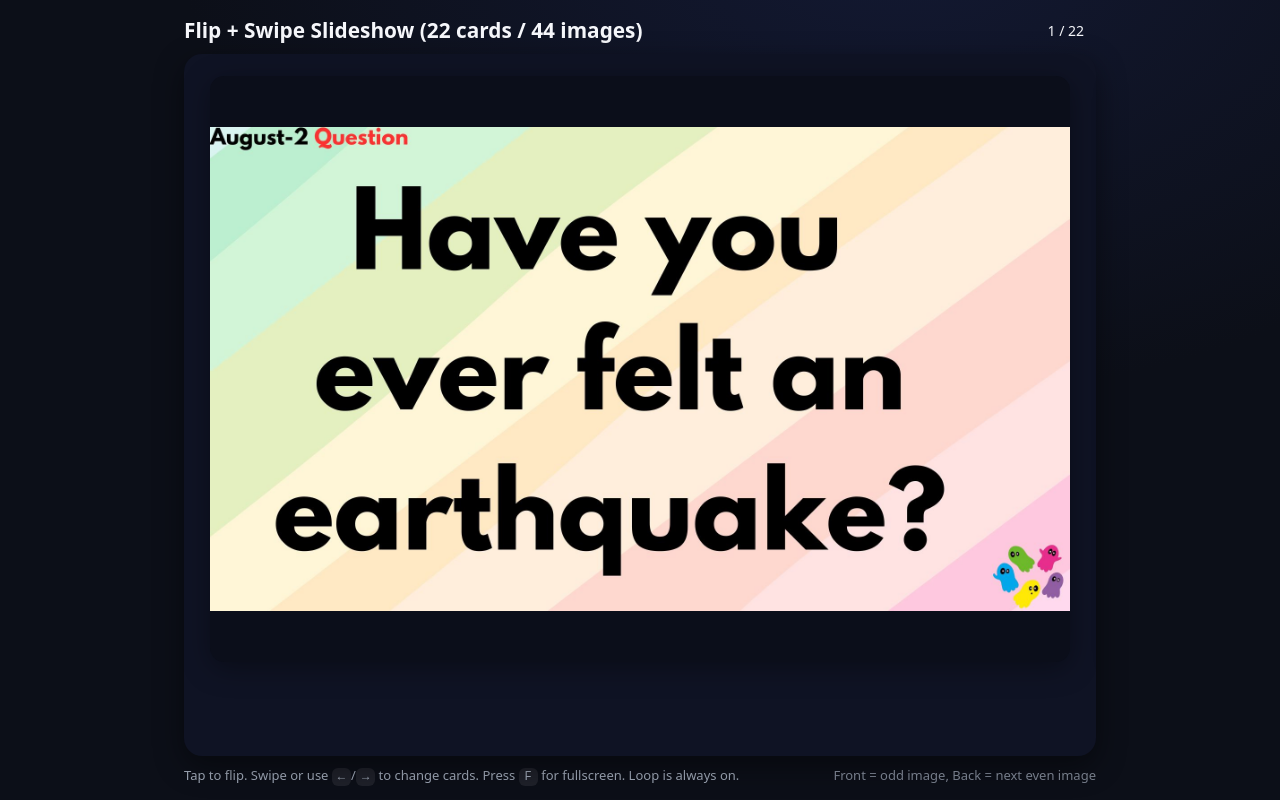
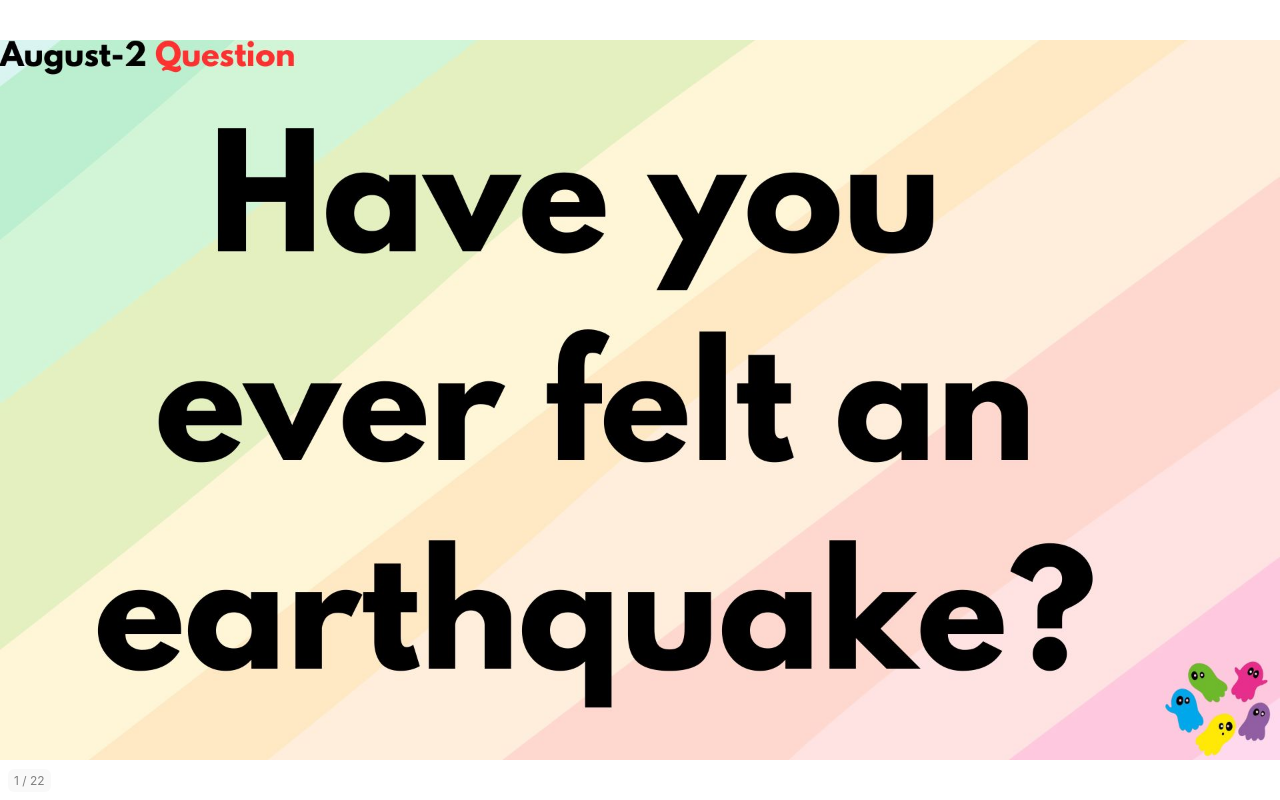
Before and after one commit to Uhibon/August-2-QA, a plain HTML site: page index.html in a window 1280 px wide. Drawn offline with Linux system fonts and the light colour scheme.

Commit message:
Update index.html

```diff
--- a/index.html
+++ b/index.html
@@ -2,260 +2,228 @@
 <html lang="en">
 <head>
   <meta charset="utf-8" />
-  <meta name="viewport" content="width=device-width, initial-scale=1" />
-  <title>Flip + Swipe Slideshow (44 imgs → 22 cards)</title>
+  <meta name="viewport" content="width=device-width, initial-scale=1, viewport-fit=cover" />
+  <title>Flip + Swipe Slideshow (Mobile • No Margins)</title>
   <style>
-    :root { --bg:#0c0f18; --fg:#f6f7fb; --muted:#a2abba; --accent:#7cc4ff; }
-    *{box-sizing:border-box}
-    html,body{height:100%}
-    body{margin:0;background:radial-gradient(1200px 800px at 70% -10%, #131933 0%, var(--bg) 60%);color:var(--fg);font-family:ui-sans-serif,system-ui,-apple-system,Segoe UI,Roboto,Helvetica,Arial,"Apple Color Emoji","Segoe UI Emoji"}
+    /* --- Reset / Base --- */
+    html, body { height: 100%; }
+    * { box-sizing: border-box; }
+    body { margin: 0; background: #fff; color: #000; font-family: -apple-system, BlinkMacSystemFont, "Segoe UI", Roboto, Helvetica, Arial, system-ui, sans-serif; }
 
-    .app{display:grid;grid-template-rows:auto 1fr auto;gap:10px;height:100dvh;max-width:960px;margin:0 auto;padding:16px clamp(12px,3vw,24px)}
-    header{display:flex;align-items:center;justify-content:space-between;gap:12px}
-    header h1{margin:0;font-size:clamp(1rem,1.5vw + .7rem,1.3rem);font-weight:650}
+    /* --- Full-bleed stage --- */
+    .stage { position: fixed; inset: 0; background: #fff; touch-action: pan-y; }
 
-    .slider{position:relative;overflow:hidden;border-radius:18px;background:#0f1324;box-shadow:0 10px 30px rgba(0,0,0,.45);touch-action:pan-y}
-    .track{display:flex;height:100%;transform:translateX(var(--tx,0px));transition:transform 280ms ease;will-change:transform}
-    .slide{flex:0 0 100%;display:grid;place-items:center;height:calc(100dvh - 170px);padding:clamp(10px,2vw,18px)}
+    /* --- Horizontal slider --- */
+    .track { height: 100%; display: flex; transform: translate3d(var(--tx, 0px), 0, 0); transition: transform 260ms ease; will-change: transform; }
+    .slide { flex: 0 0 100%; height: 100%; display: grid; place-items: center; }
 
-    /* Card flip */
-    .card{position:relative;width:min(92vw,860px);height:calc(100% - 8px);perspective:1400px}
-    .card .inner{position:relative;width:100%;height:100%;transform-style:preserve-3d;transition:transform 450ms cubic-bezier(.2,.7,.2,1)}
-    .card.flipped .inner{transform:rotateY(180deg)}
-    .face{position:absolute;inset:0;display:grid;place-items:center;border-radius:14px;overflow:hidden;backface-visibility:hidden;background:#0b0e1a;box-shadow:0 6px 28px rgba(0,0,0,.35)}
-    .face img{max-width:100%;max-height:100%;object-fit:contain;display:block}
-    .face.back{transform:rotateY(180deg)}
+    /* --- Flip card --- */
+    .card { position: relative; width: 100vw; height: 100dvh; perspective: 1400px; }
+    .card .inner { position: absolute; inset: 0; transform-style: preserve-3d; transition: transform 380ms cubic-bezier(.2,.7,.2,1); }
+    .card.flipped .inner { transform: rotateY(180deg); }
 
-    .controls{position:absolute;inset:0;display:grid;grid-template-columns:1fr 1fr;pointer-events:none}
-    .btn{pointer-events:auto;align-self:center;display:grid;place-items:center;height:100%;opacity:0;color:var(--fg);transition:opacity .2s}
-    .slider:hover .btn{opacity:.95}
-    .btn span{display:inline-grid;place-items:center;width:44px;height:44px;border-radius:999px;background:rgba(20,24,40,.7);box-shadow:0 8px 20px rgba(0,0,0,.35);font-size:22px;backdrop-filter:blur(4px)}
-    .btn.prev{justify-self:start}
-    .btn.next{justify-self:end}
+    .face { position: absolute; inset: env(safe-area-inset-top) env(safe-area-inset-right) env(safe-area-inset-bottom) env(safe-area-inset-left); display: grid; place-items: center; backface-visibility: hidden; background: #fff; }
+    .face.back { transform: rotateY(180deg); }
 
-    .hud{display:flex;align-items:center;gap:12px;color:var(--muted);font-size:14px}
-    .counter{font-variant-numeric:tabular-nums;color:var(--fg)}
-    .progress{position:relative;height:6px;flex:1;background:rgba(255,255,255,.08);border-radius:999px;overflow:hidden}
-    .bar{position:absolute;inset:0 auto 0 0;width:var(--pct,0%);background:linear-gradient(90deg,#7cc4ff,#a0e0ff)}
+    .face img { width: 100%; height: 100%; object-fit: contain; display: block; }
 
-    .footer{display:flex;align-items:center;justify-content:space-between;gap:12px;font-size:13px;color:var(--muted)}
-    .hint kbd{background:rgba(255,255,255,.08);padding:2px 6px;border-radius:6px;font-size:12px}
-
-    @media (max-width:640px){.slide{height:calc(100dvh - 200px)}}
+    /* Minimal HUD (optional). Can be removed if you truly want nothing. */
+    .hud { position: fixed; left: 8px; bottom: calc(8px + env(safe-area-inset-bottom)); font-size: 12px; opacity: .5; background: rgba(0,0,0,.05); color: #000; padding: 4px 6px; border-radius: 6px; }
   </style>
 </head>
 <body>
-  <div class="app" id="app">
-    <header>
-      <h1>Flip + Swipe Slideshow (22 cards / 44 images)</h1>
-      <div class="hud"><span class="counter" id="counter">1 / 22</span><div class="progress"><div class="bar" id="bar" style="--pct: 4.55%"></div></div></div>
-    </header>
-
-    <div class="slider" id="slider" aria-roledescription="carousel" aria-label="Flip and Swipe Cards">
-      <div class="track" id="track"></div>
-      <div class="controls" aria-hidden="true">
-        <button class="btn prev" id="prevBtn" aria-label="Previous card (←)"><span>←</span></button>
-        <button class="btn next" id="nextBtn" aria-label="Next card (→)"><span>→</span></button>
-      </div>
-    </div>
-
-    <div class="footer">
-      <div class="hint">Tap to flip. Swipe or use <kbd>←</kbd>/<kbd>→</kbd> to change cards. Press <kbd>F</kbd> for fullscreen. Loop is always on.</div>
-      <label style="opacity:.7">Front = odd image, Back = next even image</label>
-    </div>
+  <!-- Stage fills the screen, no margins/padding -->
+  <div class="stage" id="stage" aria-roledescription="carousel" aria-label="Flip & Swipe Cards">
+    <div class="track" id="track"></div>
   </div>
+  <div class="hud" id="hud">1 / 22</div>
 
   <script>
-    // ---------- Config ----------
-    const TOTAL_IMAGES = 44;               // 01.jpg ... 44.jpg
-    const CARDS = TOTAL_IMAGES / 2;        // 22
-    const IMG_PATH = (n) => `${String(n).padStart(2,'0')}.jpg`;
+    /* Config */
+    const TOTAL_IMAGES = 44; // 01.jpg - 44.jpg
+    const CARDS = TOTAL_IMAGES / 2; // 22
+    const IMG_PATH = (n) => `${String(n).padStart(2, '0')}.jpg`;
 
-    // ---------- DOM ----------
-    const slider = document.getElementById('slider');
+    /* DOM */
+    const stage = document.getElementById('stage');
     const track = document.getElementById('track');
-    const counter = document.getElementById('counter');
-    const bar = document.getElementById('bar');
-    const nextBtn = document.getElementById('nextBtn');
-    const prevBtn = document.getElementById('prevBtn');
+    const hud = document.getElementById('hud');
 
-    // ---------- Build slides (each slide = one card with front/back) ----------
+    /* Build slides */
     const slides = [];
     for (let c = 0; c < CARDS; c++) {
-      const frontNum = c * 2 + 1;        // 1,3,5,...,43
-      const backNum  = frontNum + 1;     // 2,4,6,...,44
+      const nFront = c * 2 + 1;
+      const nBack  = nFront + 1;
 
       const slide = document.createElement('section');
       slide.className = 'slide';
-      slide.setAttribute('role','group');
-      slide.setAttribute('aria-roledescription','slide');
-      slide.setAttribute('aria-label',`Card ${c+1} of ${CARDS}`);
 
       const card = document.createElement('div');
       card.className = 'card';
-      card.dataset.front = frontNum;
-      card.dataset.back = backNum;
 
       const inner = document.createElement('div');
       inner.className = 'inner';
 
-      const faceFront = document.createElement('div');
-      faceFront.className = 'face front';
+      const faceF = document.createElement('div');
+      faceF.className = 'face front';
       const imgF = document.createElement('img');
-      imgF.alt = `Card ${c+1} front (${IMG_PATH(frontNum)})`;
+      imgF.alt = `Card ${c+1} front`;
       imgF.loading = 'lazy';
-      imgF.dataset.src = IMG_PATH(frontNum);
-      faceFront.appendChild(imgF);
+      imgF.dataset.src = IMG_PATH(nFront);
+      faceF.appendChild(imgF);
 
-      const faceBack = document.createElement('div');
-      faceBack.className = 'face back';
+      const faceB = document.createElement('div');
+      faceB.className = 'face back';
       const imgB = document.createElement('img');
-      imgB.alt = `Card ${c+1} back (${IMG_PATH(backNum)})`;
+      imgB.alt = `Card ${c+1} back`;
       imgB.loading = 'lazy';
-      imgB.dataset.src = IMG_PATH(backNum);
-      faceBack.appendChild(imgB);
+      imgB.dataset.src = IMG_PATH(nBack);
+      faceB.appendChild(imgB);
 
-      inner.appendChild(faceFront);
-      inner.appendChild(faceBack);
+      inner.appendChild(faceF);
+      inner.appendChild(faceB);
       card.appendChild(inner);
       slide.appendChild(card);
       track.appendChild(slide);
       slides.push(slide);
     }
 
-    // ---------- State ----------
-    let index = 0;                // 0..CARDS-1
-    let w = slider.clientWidth;
+    /* State */
+    let index = 0; // current card
+    let w = stage.clientWidth;
     let baseTx = 0;
 
     // gesture state
     let dragging = false;
     let startX = 0;
-    let currentX = 0;
-    let tapCandidate = false;
-    let tapTimer = null;
+    let curX = 0;
+    let tapOK = false;
+    let tapTimer = 0;
 
-    const DRAG_THRESHOLD = 48;    // px to trigger slide
-    const TAP_MOVEMENT = 8;       // px wiggle allowed to count as tap
-    const TAP_TIME = 220;         // ms max press for tap
+    const DRAG_THRESHOLD = 48; // px to change card
+    const TAP_WIGGLE = 8;      // px tolerance for tap
+    const TAP_TIME = 220;      // ms max for tap
 
-    function isFlipped(cIdx){
-      return slides[cIdx].querySelector('.card').classList.contains('flipped');
-    }
-    function setFlipped(cIdx, val){
-      const card = slides[cIdx].querySelector('.card');
-      card.classList.toggle('flipped', !!val);
+    /* Helpers */
+    function faceImgs(i) {
+      const card = slides[i]?.querySelector('.card');
+      if (!card) return {};
+      return {
+        front: card.querySelector('.front img'),
+        back:  card.querySelector('.back img'),
+        card
+      };
     }
 
-    function preloadFace(cIdx){
-      if (cIdx < 0 || cIdx >= CARDS) return;
-      const card = slides[cIdx].querySelector('.card');
-      const imgF = card.querySelector('.front img');
-      const imgB = card.querySelector('.back img');
-      if (!imgF.src) imgF.src = imgF.dataset.src;
-      if (!imgB.src) imgB.src = imgB.dataset.src;
+    function preload(i) {
+      if (i < 0 || i >= CARDS) return;
+      const { front, back } = faceImgs(i);
+      if (front && !front.src) front.src = front.dataset.src;
+      if (back && !back.src) back.src = back.dataset.src;
     }
 
-    function update(){
-      w = slider.clientWidth;
-      baseTx = -index * w;
-      track.style.transition = 'transform 280ms ease';
-      track.style.setProperty('--tx', `${baseTx}px`);
-      counter.textContent = `${index+1} / ${CARDS}`;
-      bar.style.setProperty('--pct', `${((index+1)/CARDS)*100}%`);
-
-      // Preload current and neighbors
-      [index-1,index,index+1].forEach(preloadFace);
+    function setHud() {
+      hud.textContent = `${index + 1} / ${CARDS}`;
     }
 
-    function go(n){
-      // loop
+    function setTransform(tx, withTransition = true) {
+      track.style.transition = withTransition ? 'transform 260ms ease' : 'none';
+      track.style.setProperty('--tx', `${tx}px`);
+    }
+
+    function update() {
+      w = stage.clientWidth;
+      baseTx = -index * w;
+      setTransform(baseTx, true);
+      setHud();
+      // Preload current & neighbors
+      [index - 1, index, index + 1].forEach(preload);
+    }
+
+    function go(n) {
+      // Loop
       index = (n + CARDS) % CARDS;
-      // always reset flip to front when changing cards
-      setFlipped(index, false);
+      // Always reset to front when moving
+      const { card } = faceImgs(index);
+      if (card) card.classList.remove('flipped');
       update();
     }
-    function next(){ go(index+1); }
-    function prev(){ go(index-1); }
 
-    // Resize keep alignment
-    let rTO; window.addEventListener('resize', ()=>{ clearTimeout(rTO); rTO=setTimeout(()=>{
-      track.style.transition = 'none';
-      w = slider.clientWidth; baseTx = -index * w; track.style.setProperty('--tx', `${baseTx}px`);
-    }, 100); });
+    function next() { go(index + 1); }
+    function prev() { go(index - 1); }
 
-    // Buttons
-    nextBtn.addEventListener('click', next);
-    prevBtn.addEventListener('click', prev);
+    function flip() {
+      const { card } = faceImgs(index);
+      if (card) card.classList.toggle('flipped');
+    }
 
-    // Keyboard
-    window.addEventListener('keydown', (e)=>{
-      if (e.key === 'ArrowRight') next();
-      if (e.key === 'ArrowLeft') prev();
-      if (e.key.toLowerCase() === 'f') toggleFullscreen();
-      if (e.key.toLowerCase() === ' ') flipCurrent();
+    /* Resize */
+    let rTO; window.addEventListener('resize', () => {
+      clearTimeout(rTO);
+      rTO = setTimeout(() => {
+        w = stage.clientWidth;
+        baseTx = -index * w;
+        setTransform(baseTx, false);
+      }, 100);
     });
 
-    function flipCurrent(){ setFlipped(index, !isFlipped(index)); }
-
-    // Pointer / Touch handling: distinguish tap vs swipe
-    function onPointerDown(x){
-      dragging = true; startX = x; currentX = x;
-      tapCandidate = true;
-      track.style.transition = 'none';
+    /* Pointer / Touch handlers */
+    function onDown(x) {
+      dragging = true; startX = x; curX = x;
+      tapOK = true;
       clearTimeout(tapTimer);
-      tapTimer = setTimeout(()=>{ tapCandidate = false; }, TAP_TIME);
+      tapTimer = setTimeout(() => { tapOK = false; }, TAP_TIME);
+      setTransform(baseTx, false);
     }
-    function onPointerMove(x){
-      if (!dragging) return; currentX = x;
-      const dx = currentX - startX;
-      // if movement exceeds tap wiggle, cancel tap
-      if (Math.abs(dx) > TAP_MOVEMENT) tapCandidate = false;
-      track.style.setProperty('--tx', `${baseTx + dx}px`);
+    function onMove(x) {
+      if (!dragging) return;
+      curX = x;
+      const dx = curX - startX;
+      if (Math.abs(dx) > TAP_WIGGLE) tapOK = false;
+      setTransform(baseTx + dx, false);
     }
-    function onPointerUp(){
+    function onUp() {
       if (!dragging) return; dragging = false; clearTimeout(tapTimer);
-      const dx = currentX - startX;
-      if (tapCandidate && Math.abs(dx) <= TAP_MOVEMENT){
-        // treat as tap on card: flip
-        flipCurrent();
-        // snap back position
-        track.style.transition = 'transform 220ms ease';
-        track.style.setProperty('--tx', `${baseTx}px`);
+      const dx = curX - startX;
+      if (tapOK && Math.abs(dx) <= TAP_WIGGLE) {
+        flip();
+        setTransform(baseTx, true);
         return;
       }
-      // swipe navigation
-      if (Math.abs(dx) > DRAG_THRESHOLD){
+      if (Math.abs(dx) > DRAG_THRESHOLD) {
         if (dx < 0) next(); else prev();
       } else {
-        track.style.transition = 'transform 220ms ease';
-        track.style.setProperty('--tx', `${baseTx}px`);
+        setTransform(baseTx, true);
       }
     }
 
-    // Bind events on the slider (so taps anywhere flip)
-    slider.addEventListener('mousedown', (e)=>onPointerDown(e.clientX));
-    window.addEventListener('mousemove', (e)=>onPointerMove(e.clientX));
-    window.addEventListener('mouseup', onPointerUp);
+    // Bind
+    stage.addEventListener('mousedown', (e) => onDown(e.clientX));
+    window.addEventListener('mousemove', (e) => onMove(e.clientX));
+    window.addEventListener('mouseup', onUp);
 
-    slider.addEventListener('touchstart', (e)=>onPointerDown(e.touches[0].clientX), {passive:true});
-    slider.addEventListener('touchmove', (e)=>onPointerMove(e.touches[0].clientX), {passive:true});
-    slider.addEventListener('touchend', onPointerUp);
+    stage.addEventListener('touchstart', (e) => onDown(e.touches[0].clientX), { passive: true });
+    stage.addEventListener('touchmove',  (e) => onMove(e.touches[0].clientX),  { passive: true });
+    stage.addEventListener('touchend', onUp, { passive: true });
 
-    // Double-click to fullscreen
-    slider.addEventListener('dblclick', toggleFullscreen);
-    slider.addEventListener('touchend', (e)=>{ if (e.detail===2) toggleFullscreen(); });
+    // Keyboard (desktop convenience)
+    window.addEventListener('keydown', (e) => {
+      if (e.key === 'ArrowRight') next();
+      if (e.key === 'ArrowLeft') prev();
+      if (e.key === ' ') { e.preventDefault(); flip(); }
+    });
 
-    function toggleFullscreen(){
+    // Double-tap / double-click for fullscreen (optional)
+    stage.addEventListener('dblclick', toggleFullscreen);
+    stage.addEventListener('touchend', (e) => { if (e.detail === 2) toggleFullscreen(); }, { passive: true });
+
+    function toggleFullscreen() {
       const el = document.documentElement;
       if (!document.fullscreenElement) el.requestFullscreen?.(); else document.exitFullscreen?.();
     }
 
     // Init
-    update(); preloadFace(index);
-
-    // Expose for console
-    window.deck = { next, prev, go, flip: flipCurrent, get index(){return index;} };
+    update(); preload(index);
   </script>
 </body>
 </html>
```
